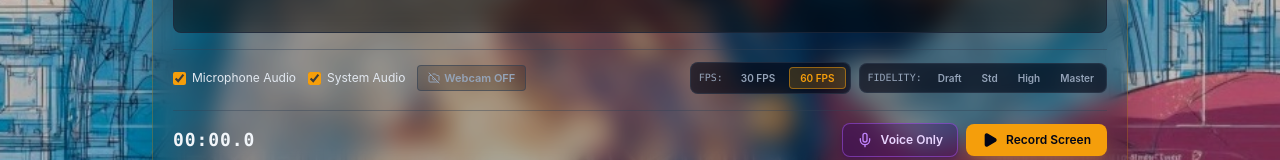
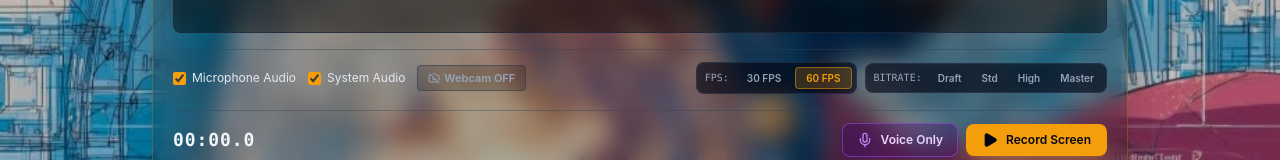
Before and after one commit to aksjc2023-code/astral-archivist, a React (Vite) app: page / in a window 1280 px wide. Shown: the part 273-433 px from the top of the page. Built offline with nearby package versions, Linux system fonts and the light colour scheme.

Commit message:
ui(recorder): rename Fidelity label to Bitrate

```diff
--- a/src/components/recorder/Deck.tsx
+++ b/src/components/recorder/Deck.tsx
@@ -201,7 +201,7 @@ export const Deck: React.FC = () => {
 
           {/* Quality Bitrate Preset Selector */}
           <div className="flex items-center gap-1 bg-slate-950/60 p-1 rounded-lg border border-slate-700/50 backdrop-blur-sm">
-            <span className="text-[10px] text-slate-400 uppercase font-mono px-1">Fidelity:</span>
+            <span className="text-[10px] text-slate-400 uppercase font-mono px-1">Bitrate:</span>
             {[
               { label: 'Draft', bps: 3_000_000 },
               { label: 'Std', bps: 8_000_000 },
```
